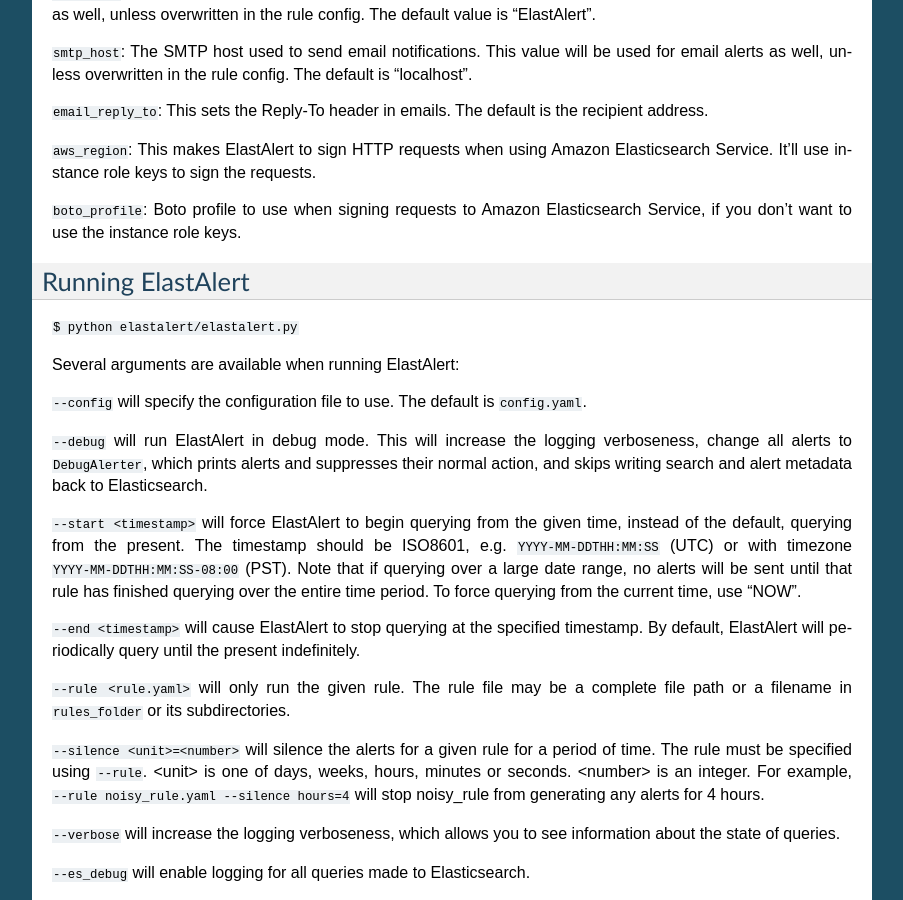
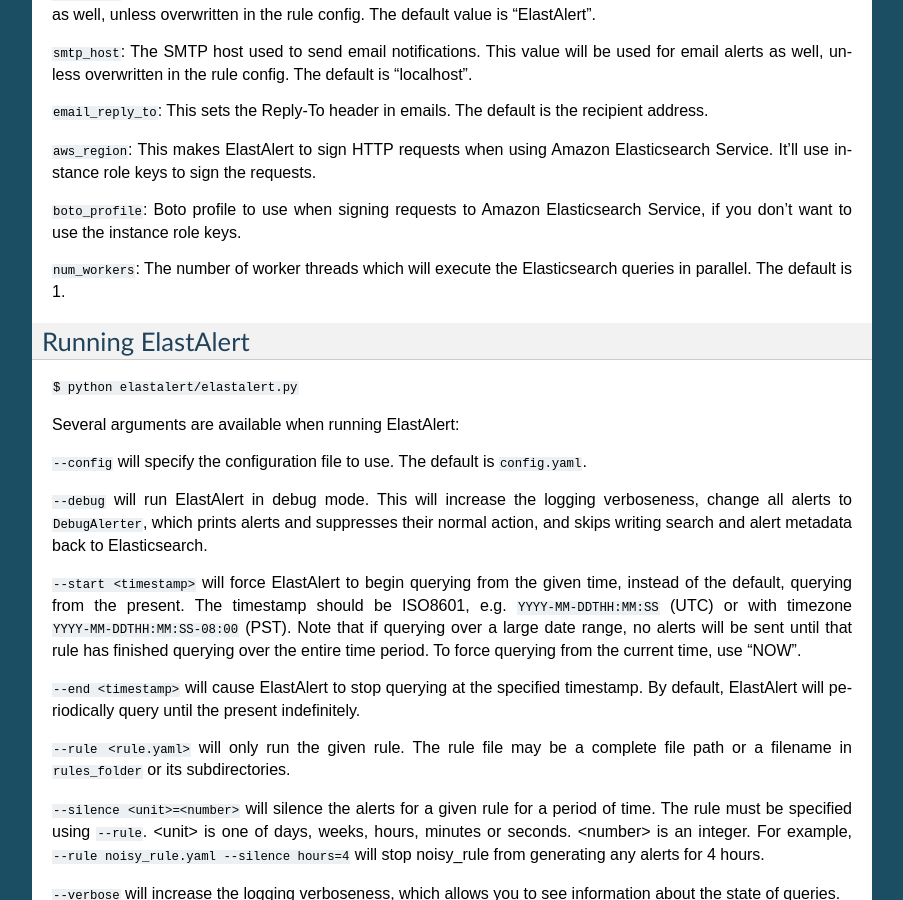
Before and after one commit to Yelp/elastalert, a Sphinx documentation site: the page built from docs/source/elastalert.rst, in a window 1280 px wide and 900 px high, scrolled down 3261 px. Shown: the whole window, without its empty margins (198-1101 px from the left). Built offline with Sphinx 7.4.7, drawn with Linux system fonts in a browser that asks for light colours.

Commit message:
Add doc for num_workers configuration parameter

```diff
--- a/docs/source/elastalert.rst
+++ b/docs/source/elastalert.rst
@@ -169,6 +169,8 @@
 
 ``boto_profile``: Boto profile to use when signing requests to Amazon Elasticsearch Service, if you don't want to use the instance role keys.
 
+``num_workers``: The number of worker threads which will execute the Elasticsearch queries in parallel. The default is 1.
+
 .. _runningelastalert:
 
 Running ElastAlert
```
